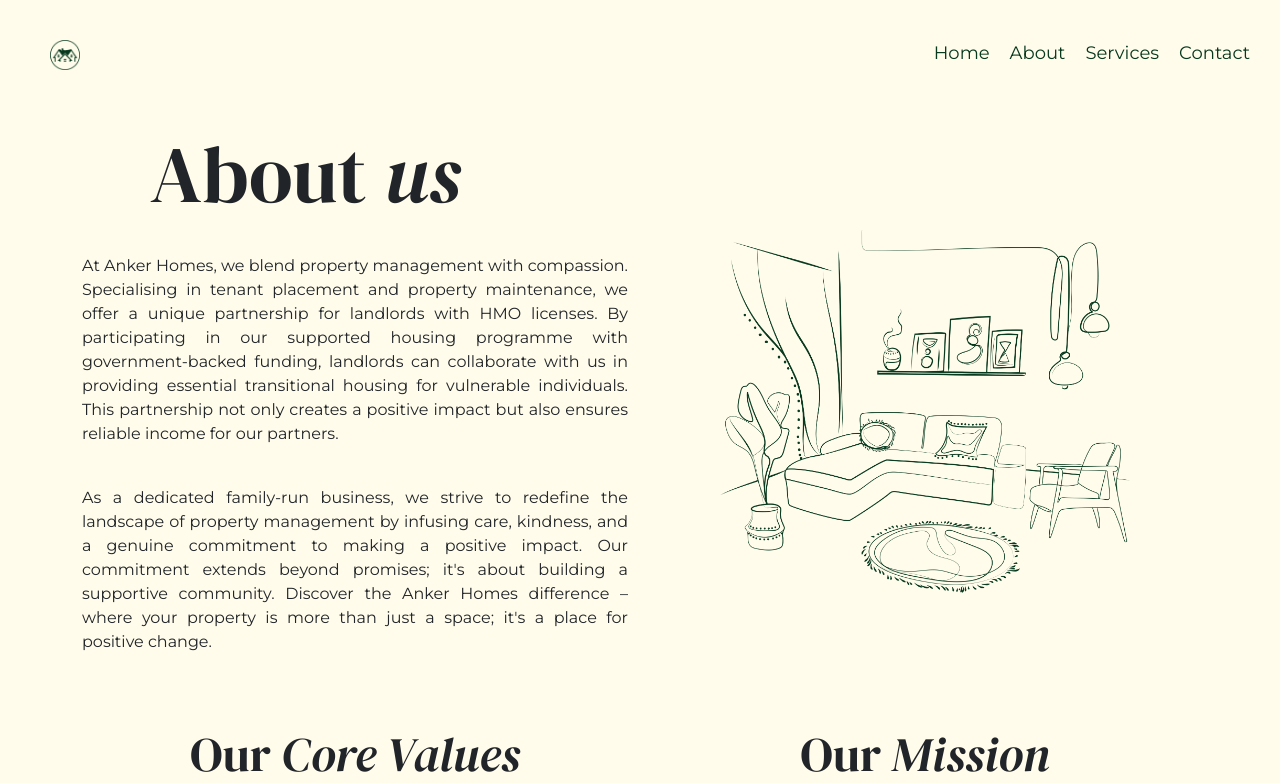
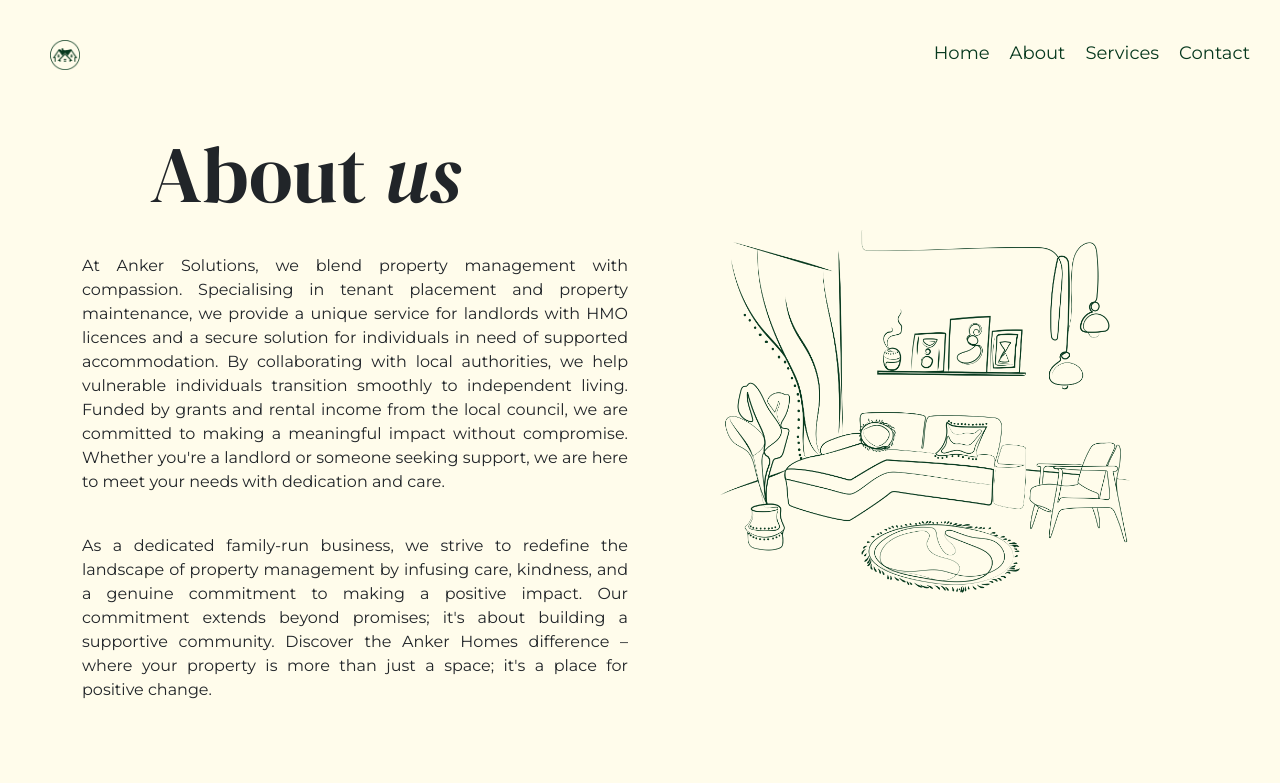
Before and after one commit to samia-ctrl/anker-homes-react, a React (Create React App) app: page /about in a window 1280 px wide. Shown: the top 783 px of the page. Built offline with nearby package versions, Linux system fonts and the light colour scheme.

Commit message:
began transferring A Solutions content

```diff
--- a/public/index.html
+++ b/public/index.html
@@ -19,7 +19,7 @@
 
     <link rel="manifest" href="%PUBLIC_URL%/manifest.json" />
 
-    <title>Anker Homes LTD</title>
+    <title>Anker Solutions CIC</title>
   </head>
   <body>
     <noscript>You need to enable JavaScript to run this app.</noscript>
--- a/src/pages/About.js
+++ b/src/pages/About.js
@@ -16,14 +16,16 @@ export default function About() {
         <div className="row">
           <div className="col-md-6 mt-4">
             <p className="about-paragraph">
-              At Anker Homes, we blend property management with compassion.
+              At Anker Solutions, we blend property management with compassion.
               Specialising in tenant placement and property maintenance, we
-              offer a unique partnership for landlords with HMO licenses. By
-              participating in our supported housing programme with
-              government-backed funding, landlords can collaborate with us in
-              providing essential transitional housing for vulnerable
-              individuals. This partnership not only creates a positive impact
-              but also ensures reliable income for our partners.
+              provide a unique service for landlords with HMO licences and a
+              secure solution for individuals in need of supported
+              accommodation. By collaborating with local authorities, we help
+              vulnerable individuals transition smoothly to independent living.
+              Funded by grants and rental income from the local council, we are
+              committed to making a meaningful impact without compromise.
+              Whether you're a landlord or someone seeking support, we are here
+              to meet your needs with dedication and care.
             </p>
             <br />
             <p className="about-paragraph">
@@ -37,7 +39,7 @@ export default function About() {
             </p>
           </div>
           <div className="col-md-6">
-            <img src={about} alt="about" className="img-fluid abouts-page"/>
+            <img src={about} alt="about" className="img-fluid abouts-page" />
           </div>
         </div>
         <div className="row">
```
